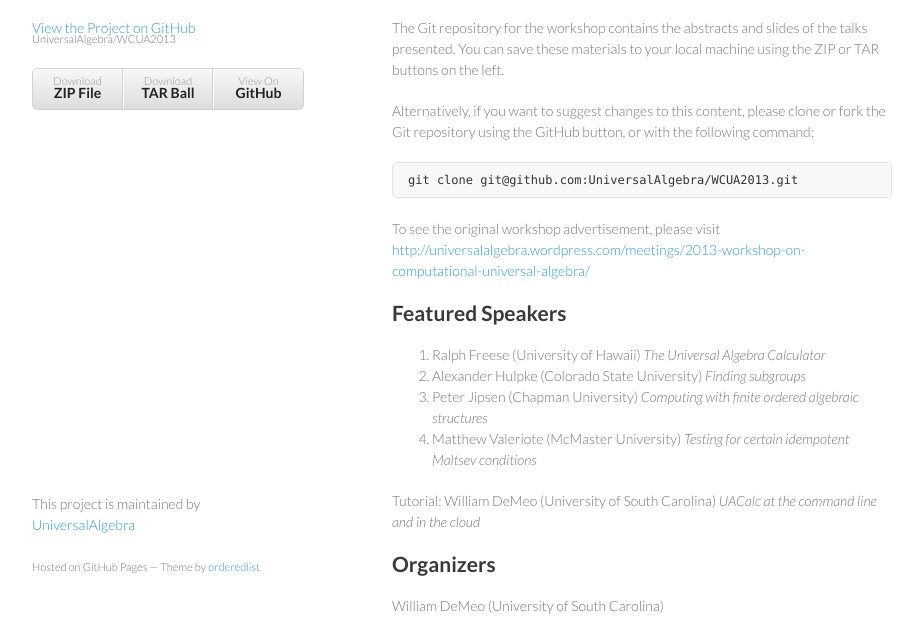
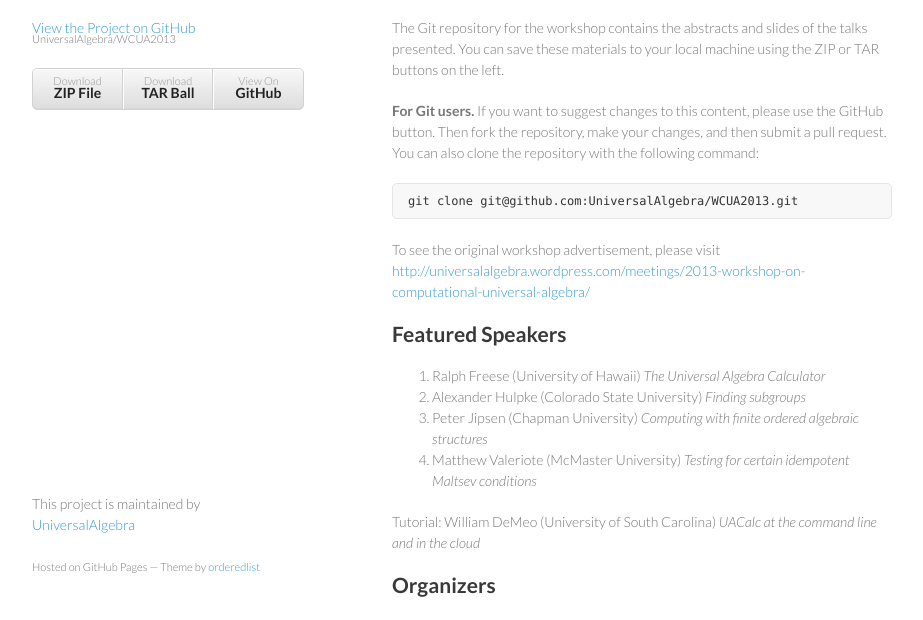
Before and after one commit to UniversalAlgebra/WCUA2013, a plain HTML site: page index.html in a window 1280 px wide. Shown: the part 154-774 px from the top of the page, without its empty margins (178-1101 px from the left). Drawn offline with Linux system fonts and the light colour scheme.

Commit message:
minor mods

```diff
--- a/index.html
+++ b/index.html
@@ -37,11 +37,13 @@ October 4, 2013 at the University of Louisville Natural Sciences Building, Room
 <p>The Git repository for the workshop contains the abstracts and slides of
 the talks presented. You can save these materials to your local machine using the ZIP or TAR buttons on the left.
 </p>
+
 <p>
-Alternatively, if you want to suggest changes to this content, please clone or fork the Git repository using the GitHub button, or with the following command:
+<b>For Git users.</b> If you want to suggest changes to this content, please use the GitHub button.  Then fork the repository, make your changes, and then submit a pull request.  You can also clone the repository with the following command:
 
 <pre><code>git clone git@github.com:UniversalAlgebra/WCUA2013.git
 </code></pre>
+</p>
 
 To see the original workshop advertisement, please visit
 <a href="http://universalalgebra.wordpress.com/meetings/2013-workshop-on-computational-universal-algebra/">http://universalalgebra.wordpress.com/meetings/2013-workshop-on-computational-universal-algebra/</a></p>
```
